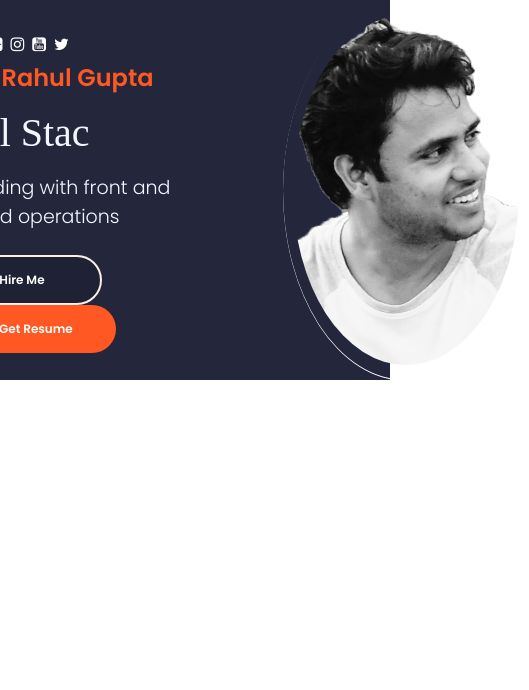
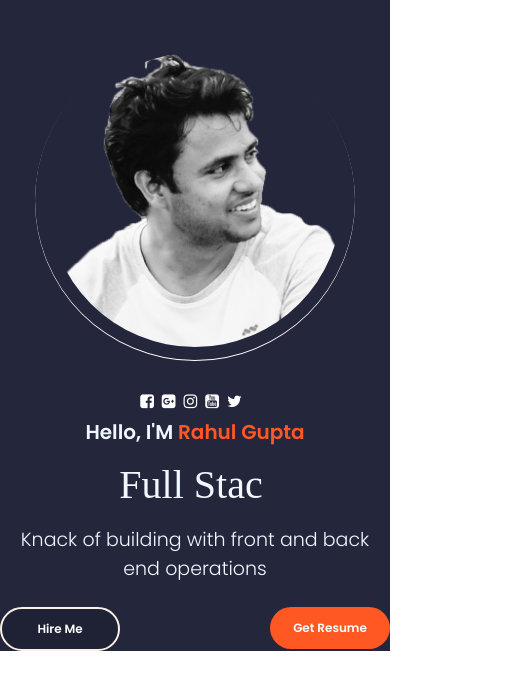
Before and after one commit to rg98098/responsive-portfolio, a React app: page / in a window 390 px wide. Shown: the top 690 px of the page, 529 px wide, since content can reach past the window. Built offline with nearby package versions, Linux system fonts and the light colour scheme; a web font is replaced by a local one.

Commit message:
added media query for profile section

```diff
--- a/src/components/Home/Profile.scss
+++ b/src/components/Home/Profile.scss
@@ -90,3 +90,72 @@
   transform: scale(1.5);
 
 }
+
+@media screen and (max-width: 1110px){
+  .profile-picture {
+    margin: 0 0 0 80px;
+  }
+
+  .profile-details-name {
+    font-size: 20px;
+  }
+
+  .profile-details-role .primary-text {
+    font-size: 12px;
+  }
+
+  .profile-options .btn {
+    width:120px;
+    padding:11px 0;
+    z-index: 700;
+  }
+}
+
+@media screen and (max-width: 910px){
+  .profile-picture {
+    height: 320px;
+    width: 320px;
+    margin :0 0 0 4px;
+  }
+}
+
+@media screen and (max-width: 810px){
+  .profile-picture {
+    margin: 0 !important;
+  }
+
+  .profile-parent {
+    flex-direction: column-reverse;
+    margin: 40px 0 0 0;
+
+  }
+
+  .profile-options {
+    display: flex;
+    justify-content:space-between;
+  }
+
+  .profile-details {
+    margin: 25px 0 0;
+  }
+
+  .profile-options .highlighted-btn {
+    margin: 0 !important;
+  }
+
+  .profile-options, .profile-details-role {
+    text-align: center;
+  }
+}
+
+@media screen and (max-width: 375px){
+  .profile-picture {
+    height: 275px;
+    width: 275px;
+    margin-top: -90px;
+  }
+
+  .profile-details {
+    width: 90%;
+  }
+}
```
